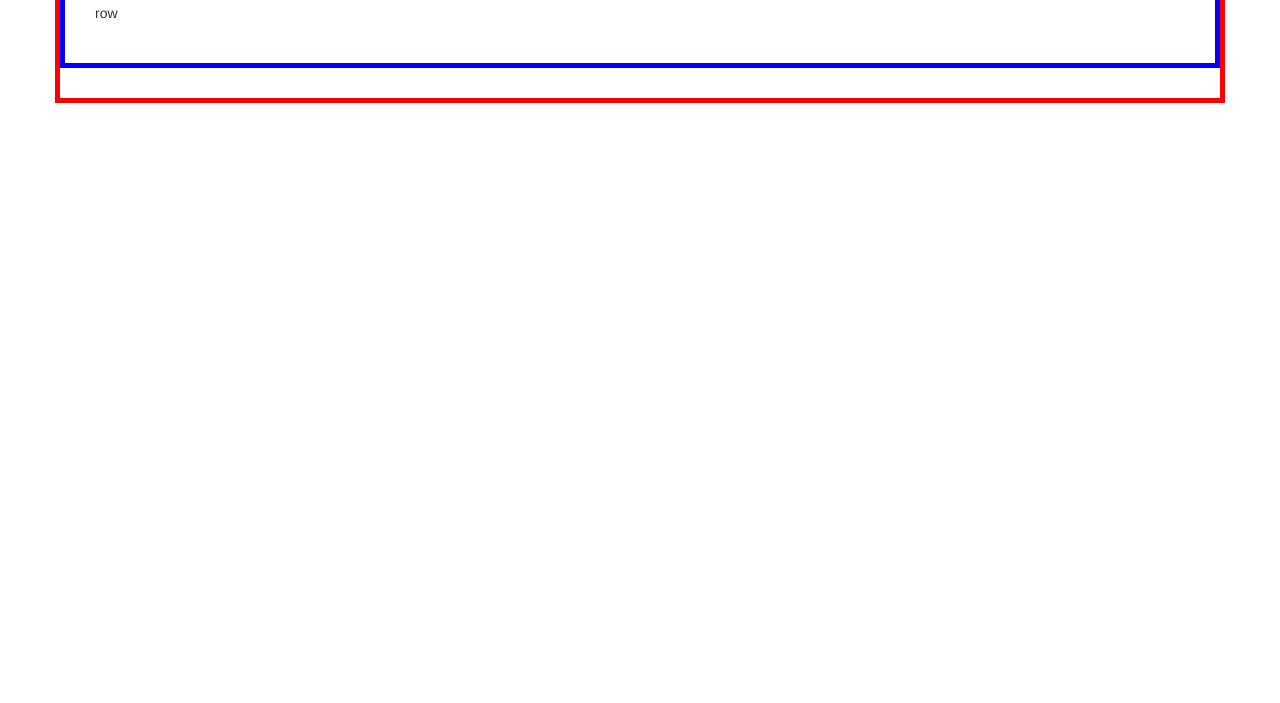
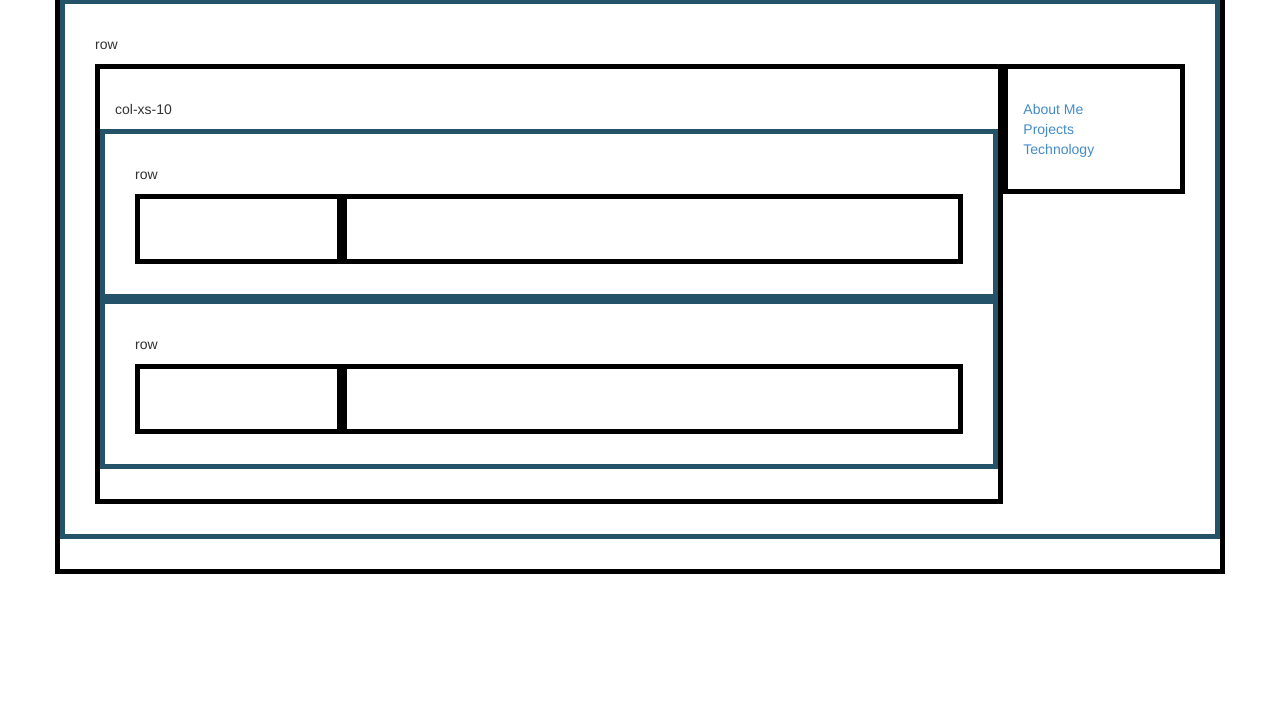
Before and after one commit to HamletN99/Portfolio2Hamlet, a plain HTML site: page public_html/index.html in a window 1280 px wide. Shown: the part 97-800 px from the top of the page. Drawn offline with Linux system fonts and the light colour scheme.

Commit message:
Making my new project

```diff
--- a/public_html/css/custom-style.css
+++ b/public_html/css/custom-style.css
@@ -1,13 +1,20 @@
 div{
     border-style: solid;
     border-width: 5px;
+    border-color: black;
     padding: 30px;
 }
 
 .container{
-    border-color: red;
+    border-color: black;
 }
 
 .row{
-    border-color: blue;
+    border-color: #245269;
 }
+.text-center {
+    text-transform: uppercase;
+    font-size: 36px;
+    font-style: oblique;
+   font-size-adjust: 25px;
+}
--- a/public_html/index.html
+++ b/public_html/index.html
@@ -15,9 +15,29 @@ and open the template in the editor.
     </head>
     <body>
         <div class="container">
-            <p>container</p>
+            <p class="text-center">About Me</p>
             <div class="row">
                 <p>row</p>
+                <div class="col-xs-10">
+                    <p>col-xs-10</p>
+                    <div class="row">
+                        <p>row</p>
+                        <div class="col-xs-3"></div>
+                        <div class="col-xs-9"></div>
+                    </div>
+                    <div class="row">
+                        <p>row</p>
+                        <div class="col-xs-3"></div>
+                        <div class="col-xs-9"></div>
+                    </div>
+                </div>
+                <div class="col-xs-2">
+                 <nav>
+            <a href="index.html">About Me</a><br/>
+            <a href="Projects Page.html">Projects</a><br/>
+            <a href="Technology Page.html">Technology</a><br/>
+                 </nav>
+                </div>
             </div>
         </div>
     </body>
```
Also changed, not shown: public_html/Projects Page.html (added, +16 -0 lines), public_html/Technology Page.html (added, +16 -0 lines).
